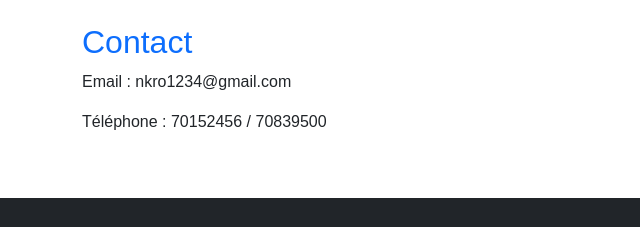
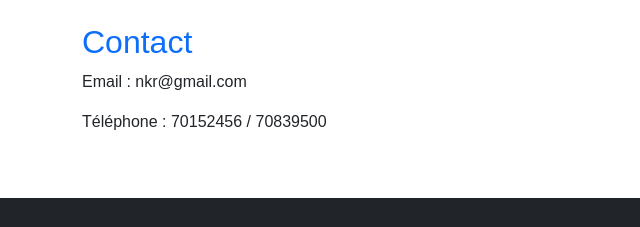
Before and after one commit to nkrokokou/monsite, a plain HTML site: page index.html in a window 1280 px wide. Shown: the part 1174-1401 px from the top of the page, 0-640 px from the left. Drawn offline with nearby package versions, Linux system fonts and the light colour scheme.

Commit message:
emailenlever

```diff
--- a/index.html
+++ b/index.html
@@ -66,7 +66,7 @@
             </section>
             <section id="contact">
                 <h2 class="text-primary">Contact</h2>
-                <p>Email : nkro1234@gmail.com</p>
+                <p>Email : nkr@gmail.com</p>
                 <p>Téléphone : 70152456 / 70839500</p>
             </section>
         </div>
```
